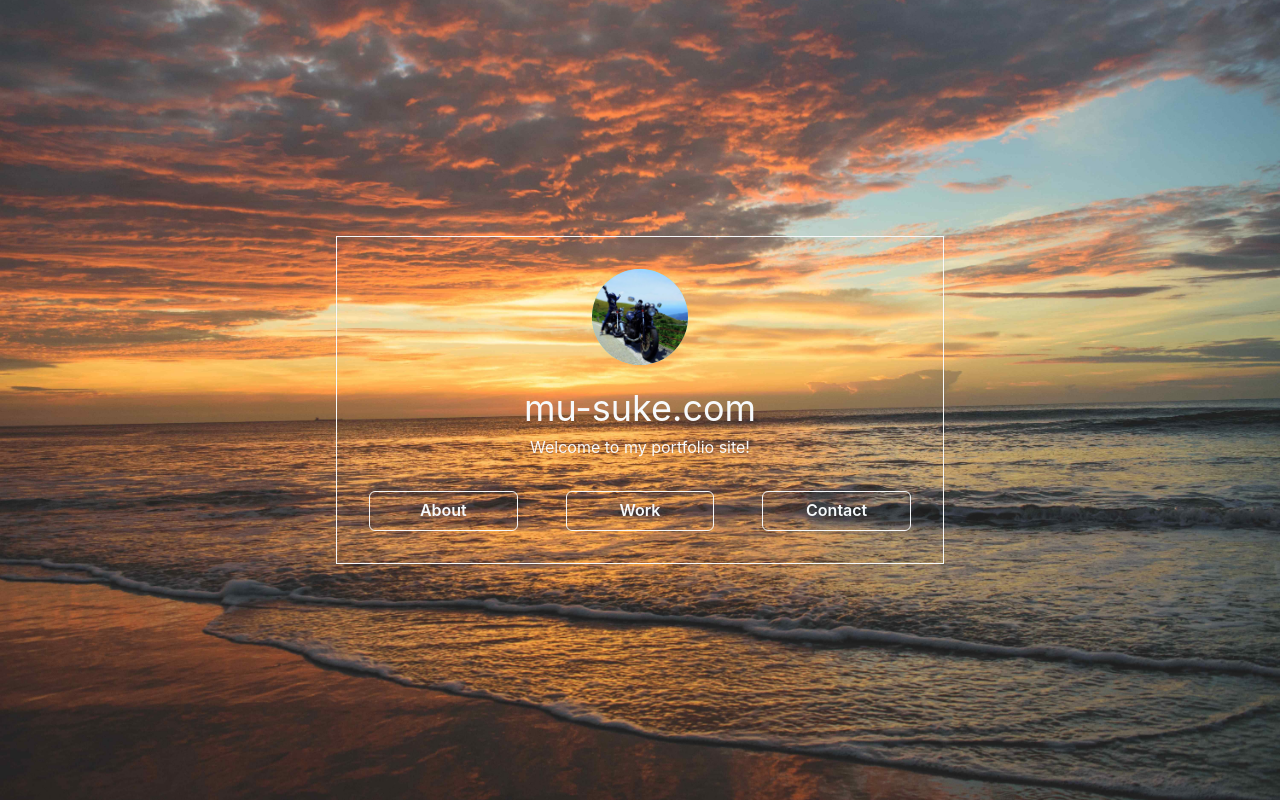
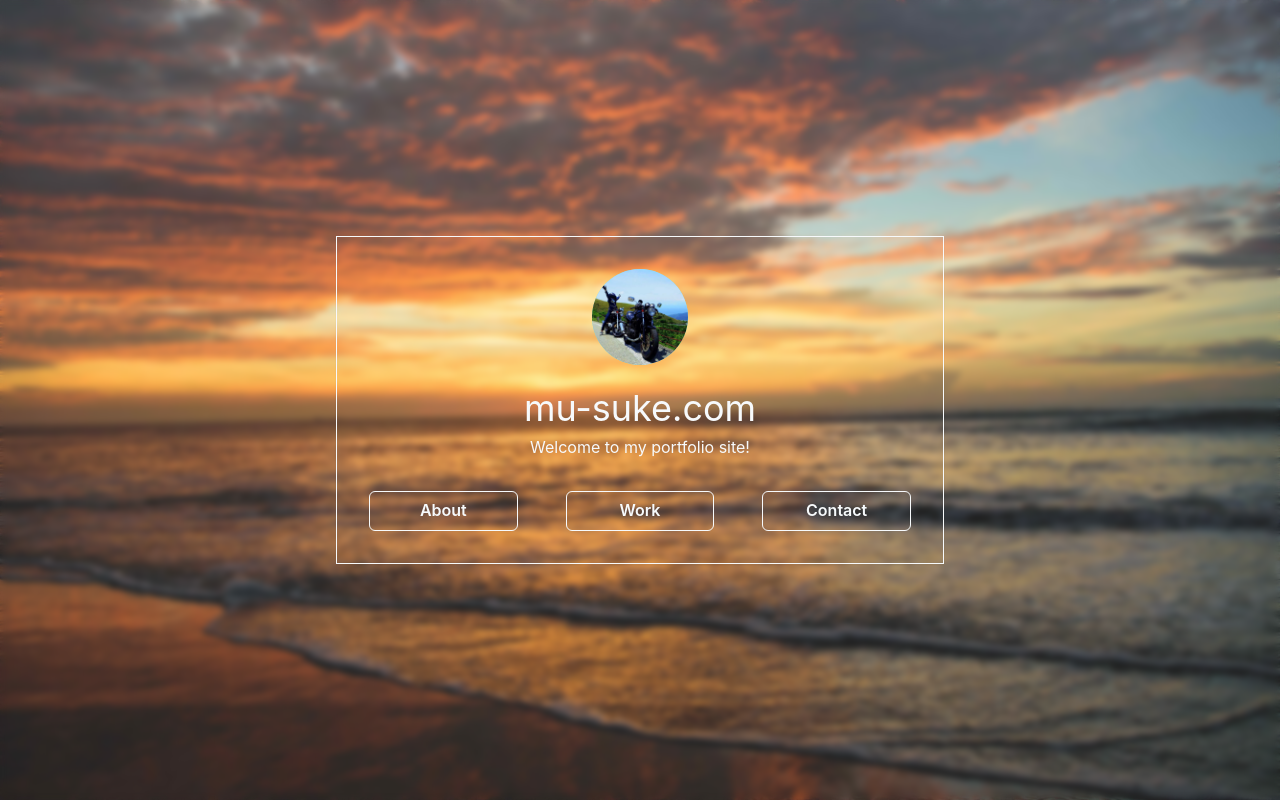
Before and after one commit to mu-suke/my-portfolio_v2, a Next.js app: page / in a window 1280 px wide. Built offline with nearby package versions, Linux system fonts and the light colour scheme.

Commit message:
fix style

```diff
--- a/src/components/Layout/index.tsx
+++ b/src/components/Layout/index.tsx
@@ -1,6 +1,7 @@
 import { Container } from '@chakra-ui/layout'
 import Head from 'next/head'
 import React from 'react'
+import style from '../../styles/Home.module.css'
 
 export const Layout = ({
   title,
@@ -12,16 +13,7 @@ export const Layout = ({
   return (
     // TODO: blurを適用する
     <div
-      style={{
-        backgroundImage: 'url(./bg.jpg)',
-        backgroundSize: 'cover',
-        backgroundPosition: 'center',
-        backgroundRepeat: 'no-repeat',
-        height: '100vh',
-        display: 'flex',
-        justifyContent: 'center',
-        alignItems: 'center',
-      }}
+      className={style.root}
     >
       <Head>
         <title>{title ?? 'mu-suke'}</title>
--- a/src/styles/Home.module.css
+++ b/src/styles/Home.module.css
@@ -1,11 +1,23 @@
-.container {
-  min-height: 100vh;
-  padding: 0 0.5rem;
+.root {
+  background-image: url(../../public/bg.jpg);
+  background-size: cover;
+  background-position: center;
+  background-repeat: no-repeat;
+  height: 100vh;
   display: flex;
-  flex-direction: column;
   justify-content: center;
   align-items: center;
-  height: 100vh;
+  backdrop-filter: url(../../public/bg.jpg) blur(12px);
+}
+
+.root::before {
+  content: '';
+  position: absolute;
+  width: 100%;
+  height: 100%;
+  background: inherit;
+  filter: blur(3px);
+  z-index: -1;
 }
 
 .main {
```
